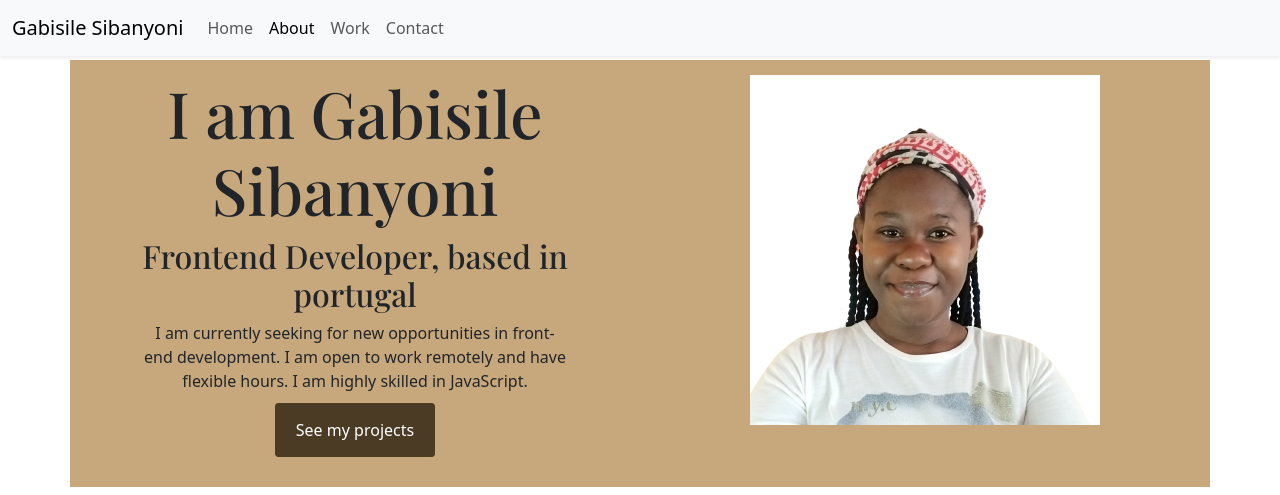
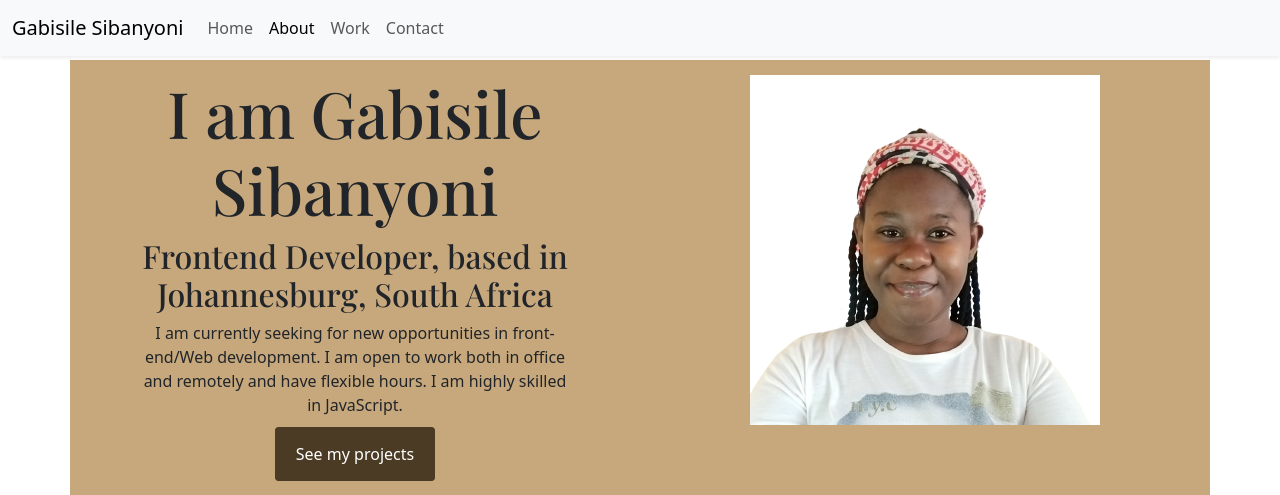
Before and after one commit to Gabisile-felicia/My-Portfolio, a plain HTML site: page about.html in a window 1280 px wide. Shown: the top 495 px of the page. Drawn offline with nearby package versions, Linux system fonts and the light colour scheme.

Commit message:
updated the about me page.

```diff
--- a/about.html
+++ b/about.html
@@ -74,10 +74,10 @@
         <div class="col-lg-6">
           <div class="project-details">
             <h1 class="about-intro">I am Gabisile Sibanyoni</h1>
-            <h2>Frontend Developer, based in portugal</h2>
+            <h2>Frontend Developer, based in Johannesburg, South Africa</h2>
             <p class="paragraphs">
-              I am currently seeking for new opportunities in front-end
-              development. I am open to work remotely and have flexible hours. I
+              I am currently seeking for new opportunities in front-end/Web
+              development. I am open to work both in office and remotely and have flexible hours. I
               am highly skilled in JavaScript.
             </p>
             <div class="contact-link">
```
